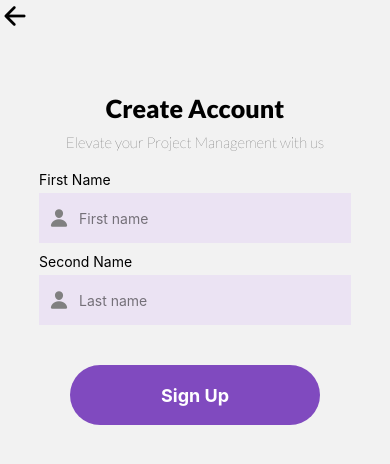
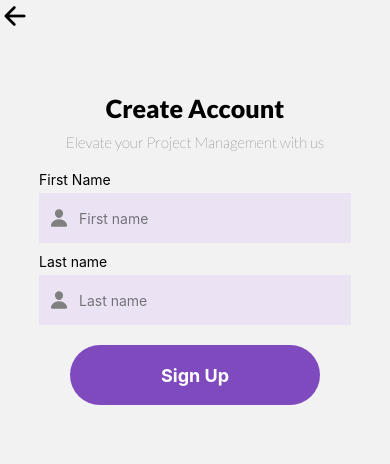
Before and after one commit to adenike005/App, a React Native app: screen /Login in a window 390 px wide. Shown: the top 464 px of the page. Built offline with nearby package versions, Linux system fonts and the light colour scheme.

Commit message:
On branch master  Your branch is up to date with 'origin/master'.
 Changes to be committed:
	modified:   Screen/Login.js

```diff
--- a/Screen/Login.js
+++ b/Screen/Login.js
@@ -121,7 +121,8 @@ const Signin = ({ navigation }) => {
           />
         </View>
 
-        <Text style={{ marginBottom: 5 }}>{validate ? "Second Name" : errors.email}</Text>
+        <Text style={{ marginBottom: 5 }}>Last name</Text>
+        {!!errors.secondname && <Text style={styles.errorText}>{errors.secondname}</Text>}
         <View style={styles.inputContainer}>
           <TouchableOpacity>
             <Icon name="person" size={20} color={Color.grey} />
@@ -136,10 +137,10 @@ const Signin = ({ navigation }) => {
         {/* ... (other inputs) */}
 
         <View style={styles.errorContainer}>
-          <Text style={styles.errorText}>{errors.email}</Text>
+          {/* <Text style={styles.errorText}>{errors.email}</Text>
           <Text style={styles.errorText}>{errors.firstname}</Text>
           <Text style={styles.errorText}>{errors.secondname}</Text>
-          <Text style={styles.errorText}>{errors.password}</Text>
+          <Text style={styles.errorText}>{errors.password}</Text> */}
         </View>
 
         {/* ... (other UI elements) */}
```
